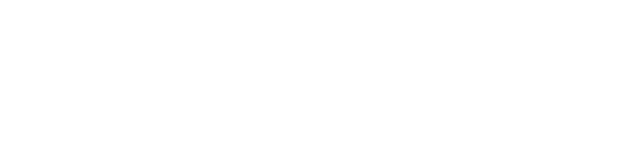
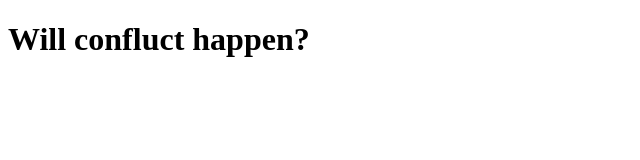
Before and after one commit to eden90267/conflict, a plain HTML site: page index.html in a window 1280 px wide. Shown: the whole page, without its empty margins (0-640 px from the left). Drawn offline with Linux system fonts and the light colour scheme.

Commit message:
Add h1 element

```diff
--- a/index.html
+++ b/index.html
@@ -5,6 +5,6 @@
 	<title>Document</title>
 </head>
 <body>
-
+	<h1>Will confluct happen?</h1>
 </body>
 </html>
```
